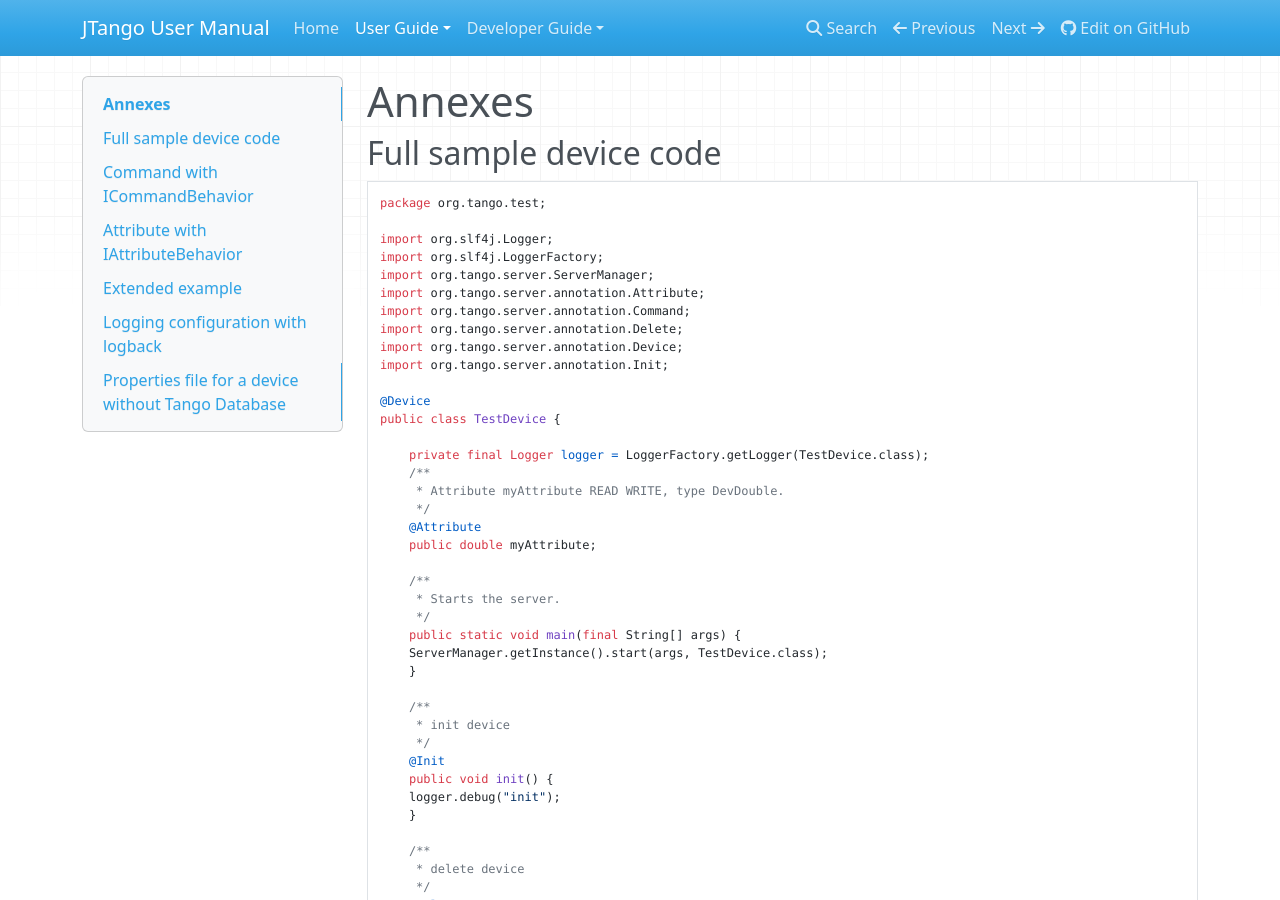
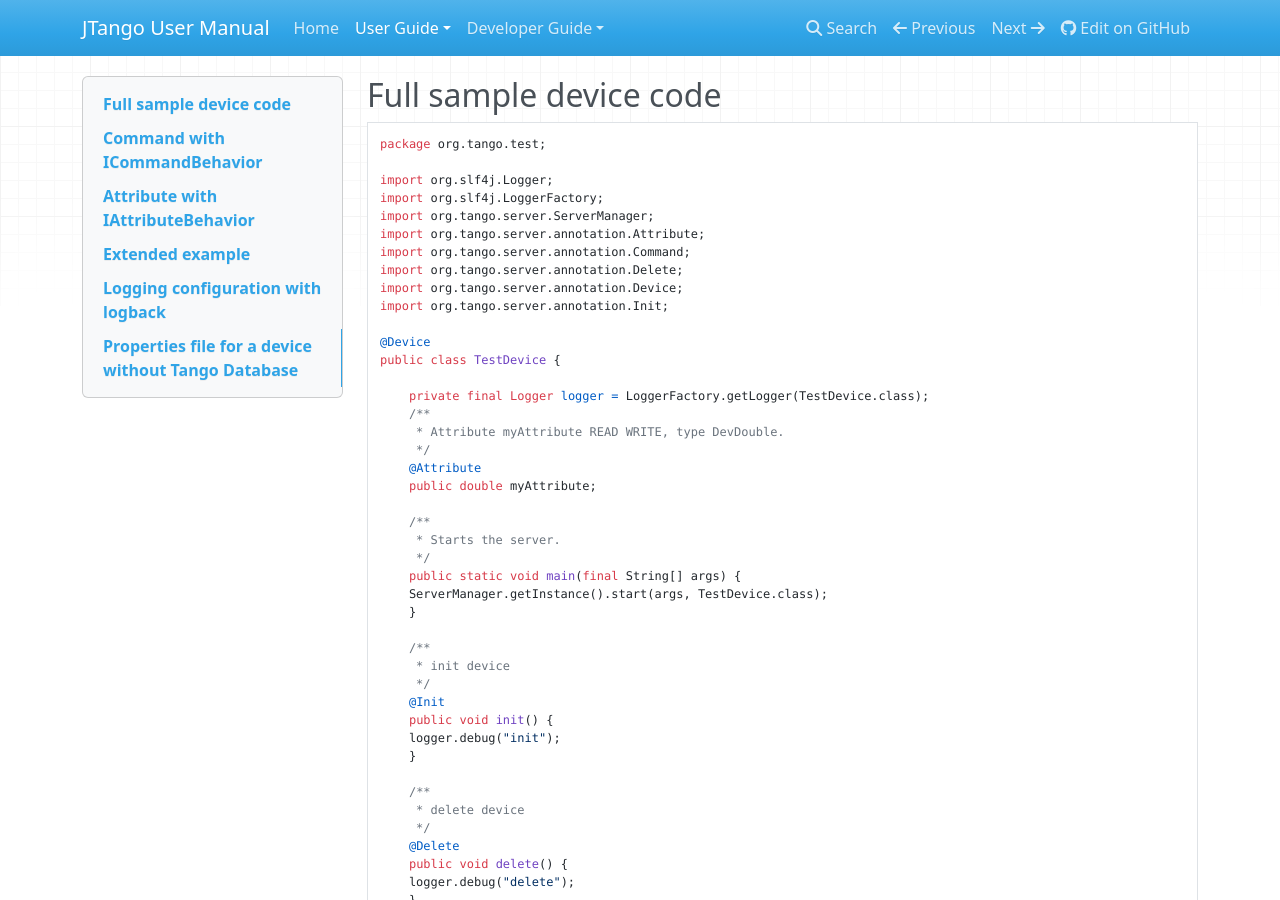
Before and after one commit to tango-controls/JTango, an MkDocs documentation site: the page built from docs/manual/annexes.md, in a window 1280 px wide and 900 px high. Built offline with MkDocs 1.6.1, drawn with Linux system fonts in a browser that asks for light colours; nearby versions of some CDN libraries; old or Windows-style settings are respelled for this version of MkDocs.

Commit message:
remove redundant  header

````diff
--- a/docs/manual/annexes.md
+++ b/docs/manual/annexes.md
@@ -1,5 +1,3 @@
-# Annexes
-
 ## Full sample device code
 
 ```java
````
